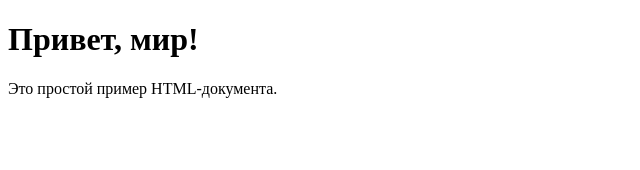
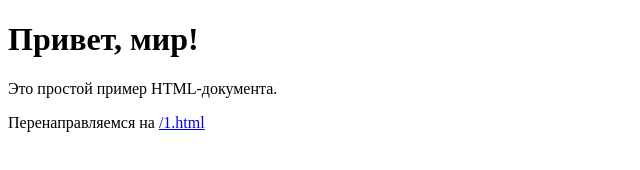
Before and after one commit to vladisserge/vladisserge.github.io, a plain HTML site: page 1.html in a window 1280 px wide. Shown: the whole page, without its empty margins (0-640 px from the left). Drawn offline with Linux system fonts and the light colour scheme.

Commit message:
Update 1.html

```diff
--- a/1.html
+++ b/1.html
@@ -1,10 +1,13 @@
 <!DOCTYPE html>
 <html>
 <head>
+    <meta http-equiv="refresh" content="0; url=/1.html" />
     <title>Простой HTML</title>
 </head>
 <body>
     <h1>Привет, мир!</h1>
     <p>Это простой пример HTML-документа.</p>
+    <!-- Опционально: сообщение о перенаправлении -->
+    <p>Перенаправляемся на <a href="/1.html">/1.html</a></p>
 </body>
 </html>
```
